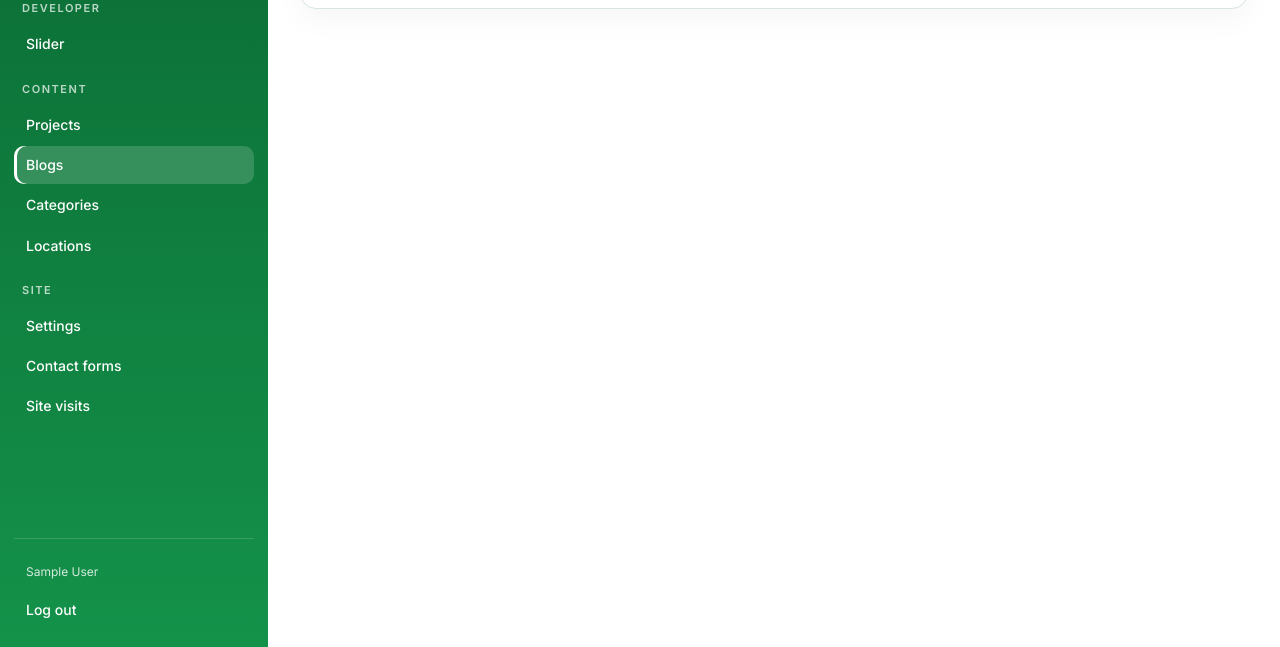
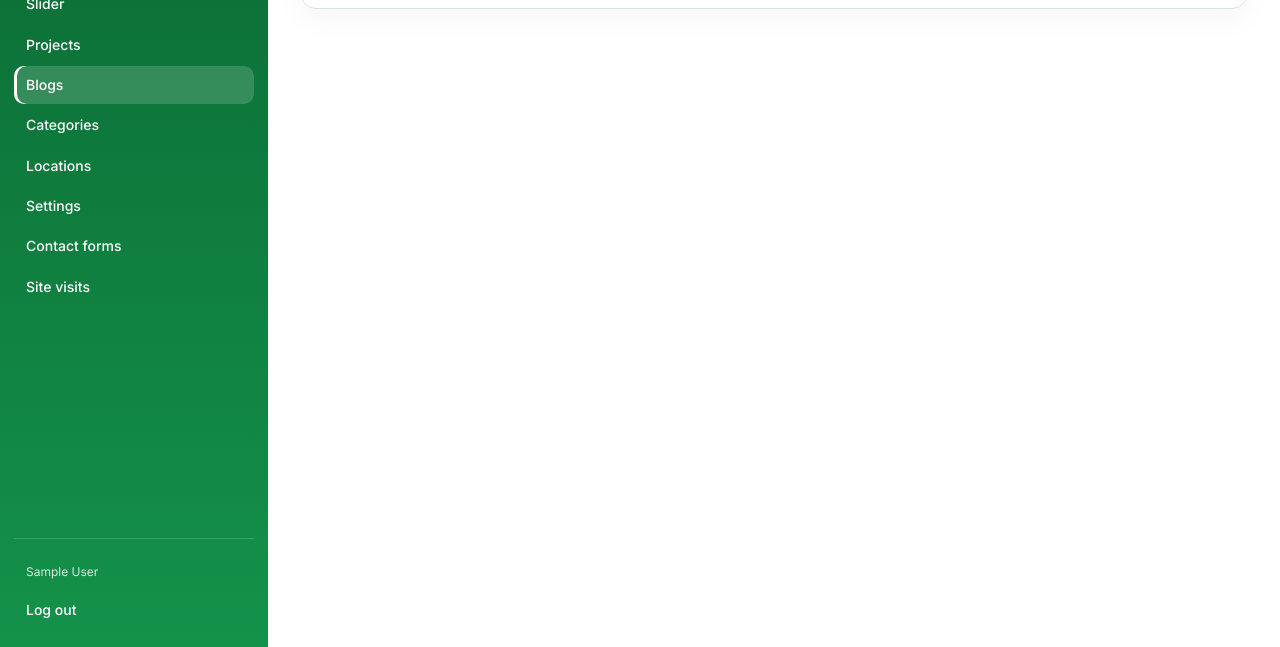
Before and after one commit to VELRK/crestora-, a CodeIgniter app: page /crestora-api/index.php/admin/blogs in a window 1280 px wide. Shown: the part 153-800 px from the top of the page. Run offline with CodeIgniter, Linux system fonts and the light colour scheme; the visitor is signed in with stand-in values (Sample User, id 1); data that the repository does not hold is empty.

Commit message:
Simplify the admin sidebar to core modules only.
Co-authored-by: Cursor <cursoragent@cursor.com>

```diff
--- a/crestora-api/application/controllers/Admin.php
+++ b/crestora-api/application/controllers/Admin.php
@@ -23,7 +23,6 @@ class Admin extends CI_Controller {
 		$data['blogs'] = $this->db->count_all('blogs');
 		$data['enquiries'] = $this->db->count_all('enquiries');
 		$data['visits'] = $this->db->count_all('site_visits');
-		$data['sections'] = $this->db->order_by('page', 'ASC')->order_by('sort_order', 'ASC')->get('sections')->result_array();
 		$this->load->view('admin/layout', array('title' => 'Dashboard', 'body' => $this->load->view('admin/dashboard', $data, TRUE)));
 	}
 
--- a/crestora-api/application/views/admin/layout.php
+++ b/crestora-api/application/views/admin/layout.php
@@ -1,22 +1,6 @@
 <?php
 $CI =& get_instance();
 $uri = trim($CI->uri->uri_string(), '/');
-$sections = array();
-if ($CI->session->userdata('admin_id')) {
-	$sections = $CI->db->order_by('page', 'ASC')->order_by('sort_order', 'ASC')->get('sections')->result_array();
-}
-$home = array();
-$pages = array();
-foreach ($sections as $section) {
-	if ($section['page'] === 'home' && in_array($section['section_key'], array('categories', 'locations', 'hero'), TRUE)) {
-		continue;
-	}
-	if ($section['page'] === 'home') {
-		$home[] = $section;
-	} else {
-		$pages[] = $section;
-	}
-}
 function nav_on($uri, $path) {
 	return ($uri === trim($path, '/') || strpos($uri, trim($path, '/').'/') === 0) ? ' class="on"' : '';
 }
@@ -142,20 +126,11 @@ fieldset.item > .btn-remove{position:absolute;top:12px;right:12px}
   </div>
   <nav class="nav">
     <a href="<?php echo site_url('admin'); ?>"<?php echo ($uri === 'admin') ? ' class="on"' : ''; ?>>Dashboard</a>
-    <div class="group">Developer</div>
     <a href="<?php echo site_url('admin/slides'); ?>"<?php echo ($uri === 'admin/slides' || strpos($uri, 'admin/slide') === 0) ? ' class="on"' : ''; ?>>Slider</a>
-    <?php foreach ($home as $section): ?>
-      <a class="sub<?php echo ($uri === 'admin/section/'.$section['id']) ? ' on' : ''; ?>" href="<?php echo site_url('admin/section/'.$section['id']); ?>"><?php echo html_escape($section['title']); ?></a>
-    <?php endforeach; ?>
-    <div class="group">Content</div>
-    <a href="<?php echo site_url('admin/projects'); ?>"<?php echo nav_on($uri, 'admin/projects'); ?>>Projects</a>
-    <a href="<?php echo site_url('admin/blogs'); ?>"<?php echo nav_on($uri, 'admin/blogs'); ?>>Blogs</a>
+    <a href="<?php echo site_url('admin/projects'); ?>"<?php echo ($uri === 'admin/projects' || strpos($uri, 'admin/project/') === 0) ? ' class="on"' : ''; ?>>Projects</a>
+    <a href="<?php echo site_url('admin/blogs'); ?>"<?php echo ($uri === 'admin/blogs' || strpos($uri, 'admin/blog/') === 0 || $uri === 'admin/blog_create') ? ' class="on"' : ''; ?>>Blogs</a>
     <a href="<?php echo site_url('admin/categories'); ?>"<?php echo ($uri === 'admin/categories' || strpos($uri, 'admin/category') === 0) ? ' class="on"' : ''; ?>>Categories</a>
     <a href="<?php echo site_url('admin/locations'); ?>"<?php echo ($uri === 'admin/locations' || strpos($uri, 'admin/location') === 0) ? ' class="on"' : ''; ?>>Locations</a>
-    <?php foreach ($pages as $section): ?>
-      <a class="sub<?php echo ($uri === 'admin/section/'.$section['id']) ? ' on' : ''; ?>" href="<?php echo site_url('admin/section/'.$section['id']); ?>"><?php echo html_escape($section['title']); ?></a>
-    <?php endforeach; ?>
-    <div class="group">Site</div>
     <a href="<?php echo site_url('admin/settings'); ?>"<?php echo nav_on($uri, 'admin/settings'); ?>>Settings</a>
     <a href="<?php echo site_url('admin/contacts'); ?>"<?php echo nav_on($uri, 'admin/contacts'); ?>>Contact forms</a>
     <a href="<?php echo site_url('admin/visits'); ?>"<?php echo nav_on($uri, 'admin/visits'); ?>>Site visits</a>
```
Also changed, not shown: crestora-api/application/views/admin/dashboard.php (+0 -17 lines).
